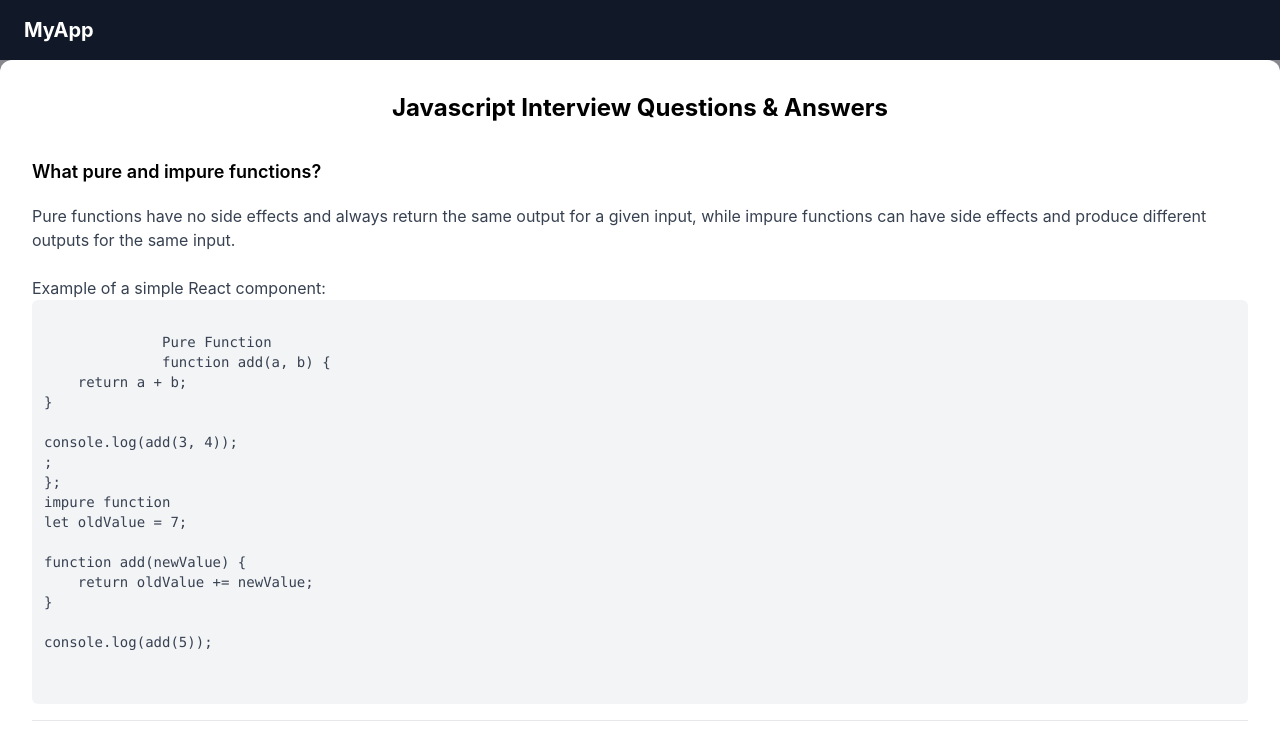
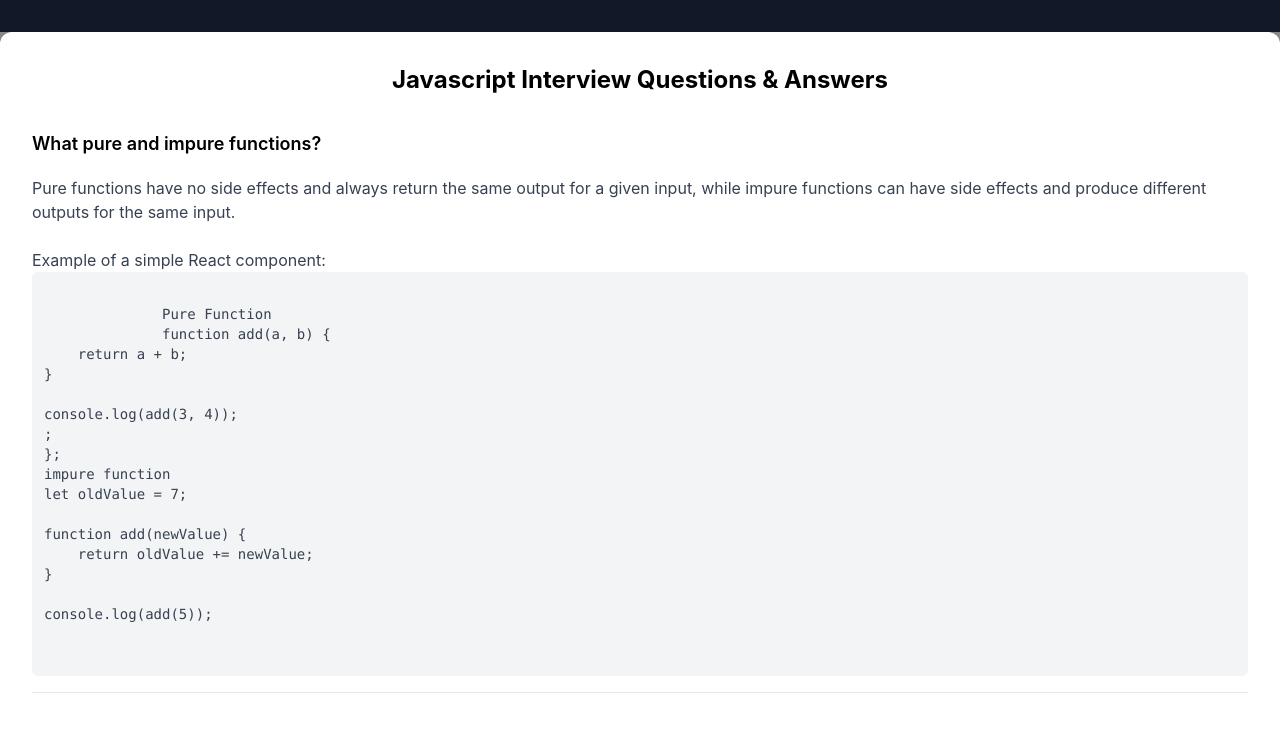
Before and after one commit to vimal336/inter-pre, a React (Vite) app: page /Javascript in a window 1280 px wide. Shown: the top 731 px of the page. Built offline with nearby package versions, Linux system fonts and the light colour scheme.

Commit message:
navbar update

```diff
--- a/src/NavBar.jsx
+++ b/src/NavBar.jsx
@@ -40,10 +40,6 @@ const Navbar = () => {
   return (
     <nav className="bg-gray-900 text-white px-6 py-4">
       <div className="max-w-7xl mx-auto flex justify-between items-center">
-        {/* Logo */}
-        <div className="text-xl font-bold">MyApp</div>
-
-        {/* Desktop Menu */}
         <ul className="hidden md:flex items-center gap-x-6">
           <li><Link to="/" className="hover:text-gray-400">Home</Link></li>
           <li><Link to="/interview" className="hover:text-gray-400">Interview</Link></li>
```
